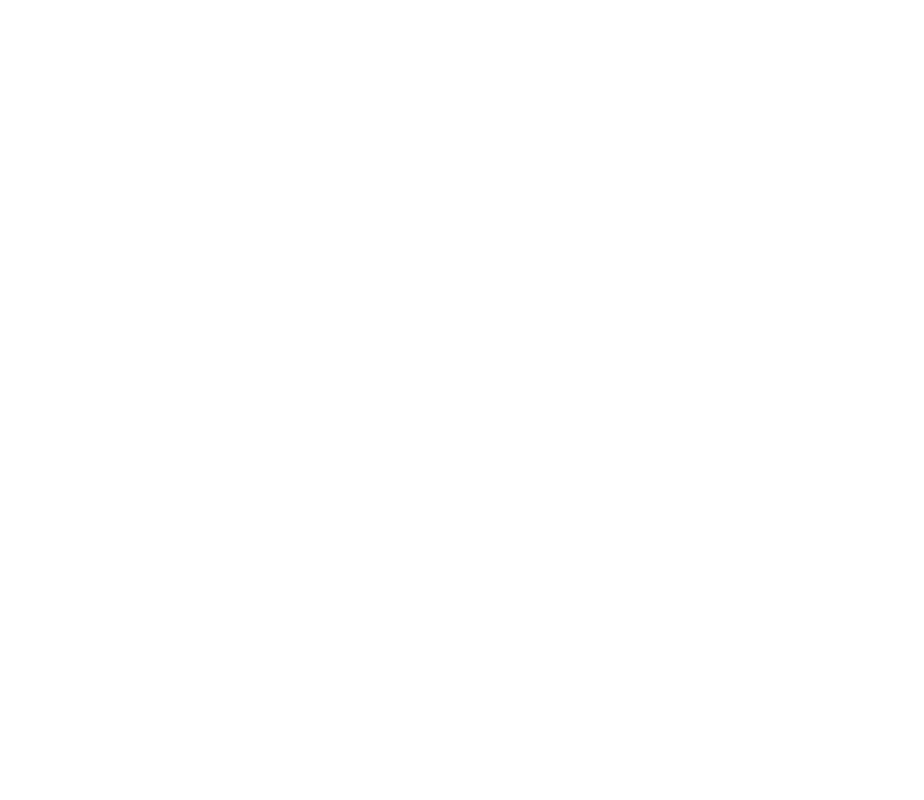
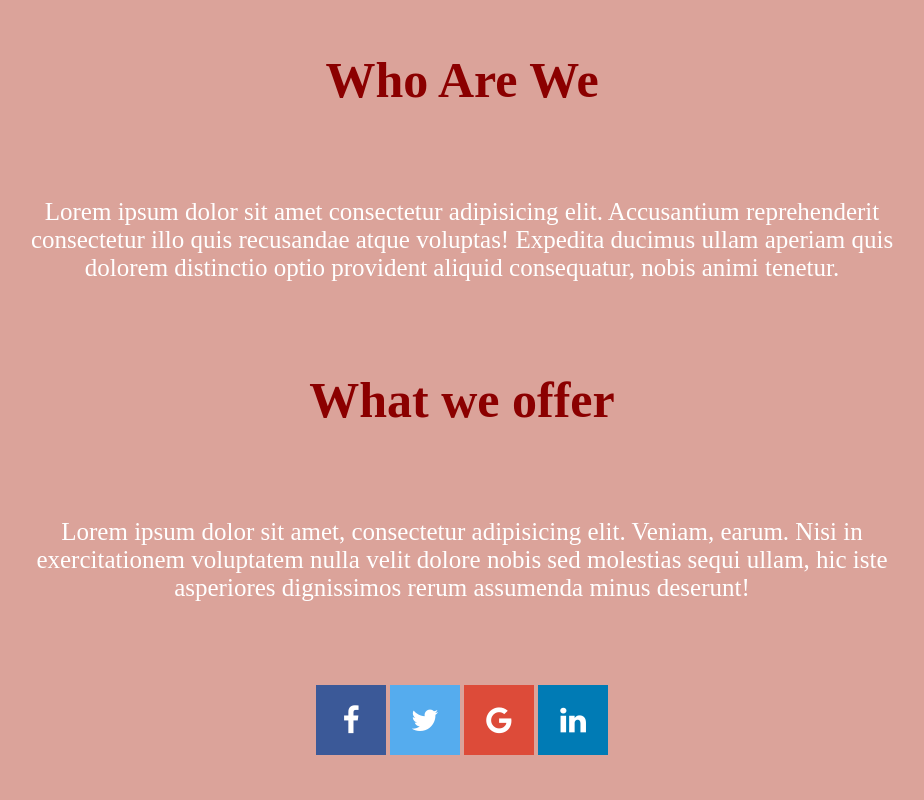
Before and after one commit to abdullah-qdad/The-Garden, a plain HTML site: page abouteUs.html in a window 1280 px wide. Shown: the whole page, without its empty margins (178-1102 px from the left). Drawn offline with Linux system fonts and the light colour scheme.

Commit message:
adding layout for the about us page

```diff
--- a/abouteUs.html
+++ b/abouteUs.html
@@ -0,0 +1,53 @@
+<!DOCTYPE html>
+<html lang="en">
+
+<head>
+    <meta charset="UTF-8">
+    <meta http-equiv="X-UA-Compatible" content="IE=edge">
+    <meta name="viewport" content="width=device-width, initial-scale=1.0">
+    <link rel="stylesheet" href="https://cdnjs.cloudflare.com/ajax/libs/font-awesome/4.7.0/css/font-awesome.min.css">
+    <link rel="stylesheet" href="css/aboutStyle.css">
+    <title>About Us Page</title>
+</head>
+
+<body>
+    <article>
+        <section class="style">
+            <h1>
+                Who Are We
+            </h1>
+        </section>
+        <section class="style">
+            <p>
+                Lorem ipsum dolor sit amet consectetur adipisicing elit. Accusantium reprehenderit consectetur illo quis
+                recusandae atque voluptas! Expedita ducimus ullam aperiam quis dolorem distinctio optio provident
+                aliquid consequatur, nobis animi tenetur.
+            </p>
+        </section>
+        <section class="style">
+            <h1>
+                What we offer
+            </h1>
+        </section>
+        <section class="style">
+            <P>
+                Lorem ipsum dolor sit amet, consectetur adipisicing elit. Veniam, earum. Nisi in exercitationem
+                voluptatem nulla velit dolore nobis sed molestias sequi ullam, hic iste asperiores dignissimos rerum
+                assumenda minus deserunt!
+            </P>
+        </section>
+
+        <section class="style">
+            <a href="https://facebook.com/" class="fa fa-facebook"></a>
+            <a href="https://twitter.com/" class="fa fa-twitter"></a>
+            <a href="https://www.google.com/" class="fa fa-google"></a>
+            <a href="https://www.linkedin.com/" class="fa fa-linkedin"></a>
+        </section>
+
+
+
+    </article>
+
+</body>
+
+</html>
--- /dev/null
+++ b/css/aboutStyle.css
@@ -0,0 +1,54 @@
+*{
+    margin: 0;
+    padding: 0;
+    box-sizing: border-box;
+}
+article{
+    height: 100vh;
+    background-color: #DBA39A;
+}
+.style{
+    width: 100%;
+    height: 20%;
+    display: flex;
+    justify-content: center;
+    align-items: center;
+}
+.style h1{
+    text-align: center;
+    color: darkred;
+    font-size: 50px;
+}
+.style p{
+    width: 70%;
+    text-align: center;
+    color: white;
+    font-size: 25px;
+}
+.fa {
+    padding: 20px;
+    font-size: 30px;
+    width: 70px;
+    text-align: center;
+    text-decoration: none;
+    margin: 5px 2px;
+  }
+  .fa-facebook {
+    background: #3B5998;
+    color: rgb(255, 255, 255);
+  }
+
+  .fa-twitter {
+    background: #55ACEE;
+    color: white;
+  }
+
+  .fa-google {
+    background: #dd4b39;
+    color: white;
+  }
+
+  .fa-linkedin {
+    background: #007bb5;
+    color: white;
+  }
--- a/css/subStyle.css
+++ b/css/subStyle.css
@@ -6,7 +6,7 @@
 /*Container layout*/
 section{
     height: 100vh;
-    background-color: #F0DBDB;
+    background-color: #DBA39A;
     display: flex;
     justify-content: center;
     align-items: center;
@@ -14,7 +14,7 @@ section{
 }
 /*label styling*/
 label{
-    color: rgb(194, 187, 187);
+    color: rgb(164, 164, 164);
     font-size: 50px;
     margin-bottom: 10px;
 
```
Also changed, not shown: css/style.css (+7 -0 lines), index.html (+12 -3 lines), subscribe.html (+1 -1 lines).
